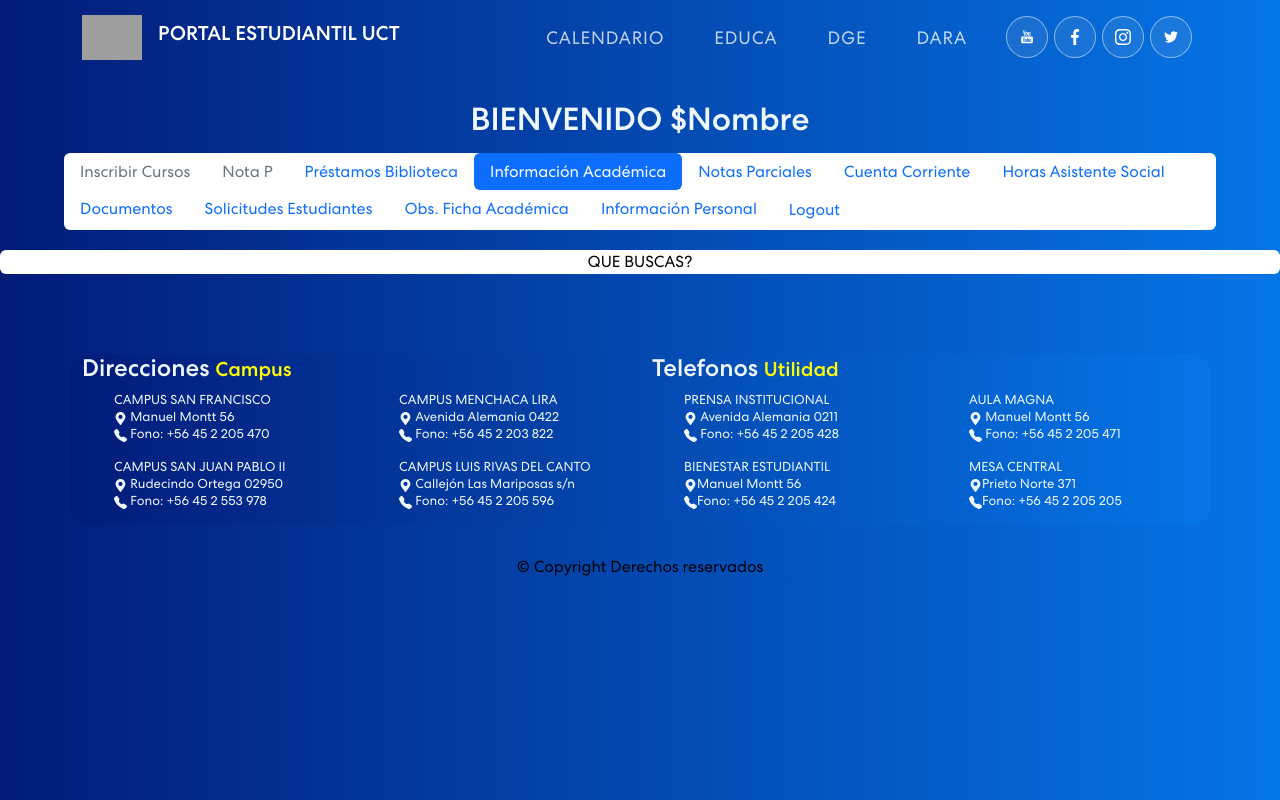
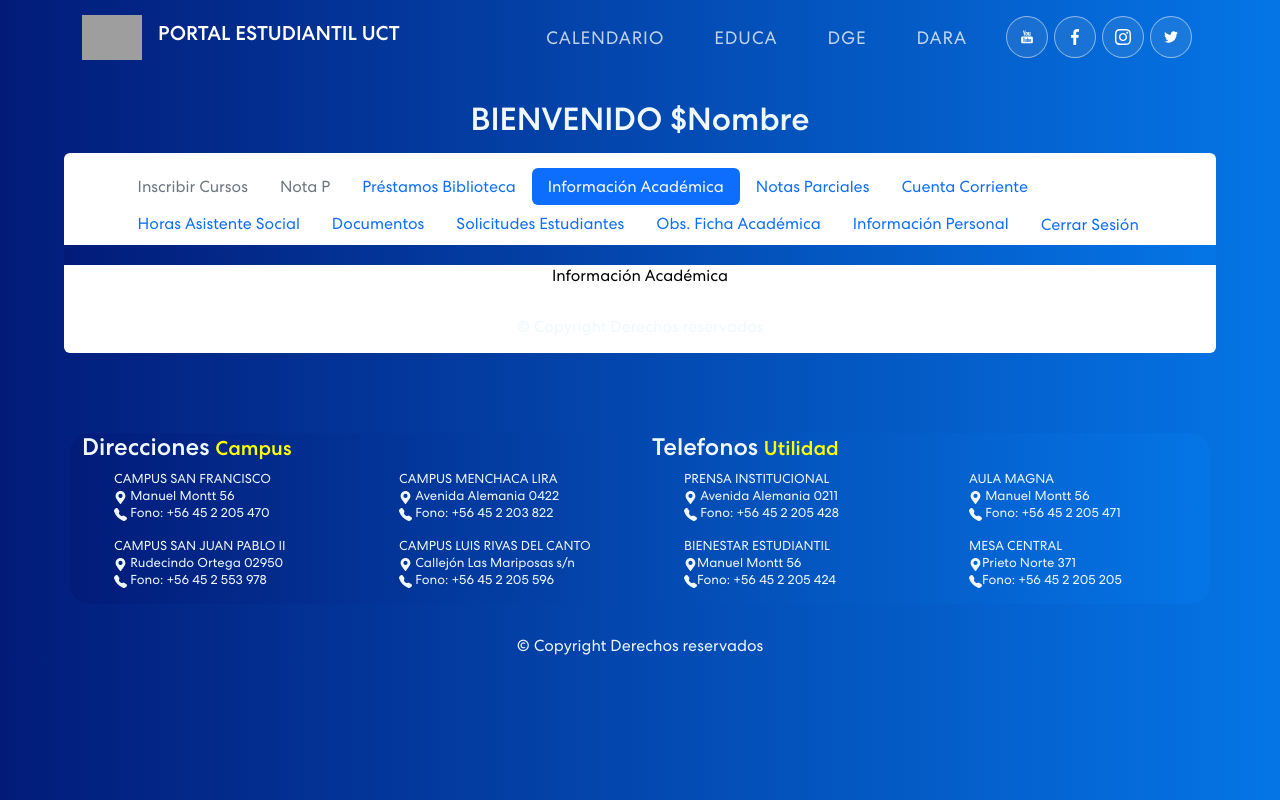
Before and after one commit to jorge-conejeros/Integracion-IV, a React (Create React App) app in the folder reactfront/: page /login in a window 1280 px wide. Both pictures are taken after a click on the button "Información Académica". Built offline with nearby package versions, Linux system fonts and the light colour scheme; grey boxes are pictures that could not be loaded.

Commit message:
Div compartido

```diff
--- a/reactfront/src/Styles/Footer.css
+++ b/reactfront/src/Styles/Footer.css
@@ -1,4 +1,5 @@
 #copy-container {
     text-align: center;
     margin-top: 30px;
+    color: aliceblue;
 }
--- a/reactfront/src/Styles/Menu.css
+++ b/reactfront/src/Styles/Menu.css
@@ -0,0 +1,27 @@
+.espacio{
+    background: #0575E6;
+    /* fallback for old browsers */
+    background: -webkit-linear-gradient(to right, #021B79, #0575E6);
+    /* Chrome 10-25, Safari 5.1-6 */
+    background: linear-gradient(to right, #021B79, #0575E6);
+    height: 20px;
+    position: relative;
+}
+
+/* Menu con opciones */
+.banner-container {
+    text-align: center;
+    align-content: left;
+    border-radius: 6px;
+    position: relative;
+    margin-top: 15px;
+}
+
+/* Donde va la informacion*/
+.Info-container {
+    position: relative;
+    text-align: center;
+    align-content: left;
+    border-radius: 6px;
+    background: white;
+}
--- a/reactfront/src/Styles/Session.css
+++ b/reactfront/src/Styles/Session.css
@@ -22,27 +22,6 @@ body{
     color: aliceblue;
 }
 
-/* Menu con opciones */
-.banner-container {
-    position: relative;
-    text-align: center;
-    align-content: left;
-    border-radius: 6px;
-    position: relative;
-    margin-top: 15px;
-}
-
-/* Donde va la informacion*/
-.Info-container {
-    position: relative;
-    text-align: center;
-    align-content: left;
-    border-radius: 6px;
-    position: relative;
-    margin-top: 20px;
-    background: white;
-}
-
 .Contacto-container{
     margin-top: 10px auto;
 }
--- a/reactfront/src/components/Menu.js
+++ b/reactfront/src/components/Menu.js
@@ -1,22 +1,35 @@
-import React from 'react'
+import React, { useState } from 'react'
 import '../Styles/Menu.css'
 import Nav from 'react-bootstrap/Nav';
 import axios from 'axios';
 import { Link } from 'react-router-dom';
 import { useNavigate } from 'react-router-dom';
-import '../Styles/Login.css'
 import Swal from 'sweetalert2'
 import withReactContent from 'sweetalert2-react-content'
+import Session from '../pages/Session';
+import '../Styles/Menu.css'
+import Footer from '../components/Footer'
+import NavBar from '../components/Navbar'
+
 
 const endpoint ='http://127.0.0.1:8000/api';
-
 
 function Menu() {
   const MySwal = withReactContent(Swal);
   const navigate = useNavigate();
+
+  function prestamo(e) {
+    e.preventDefault();
+    console.log("divcompartido");
+  }
+
+  const [myDiv, setMyDiv] = useState("");
+
+
+
+
   const logoutSubmit = (e) => {
       e.preventDefault();
-
       axios.post(`${endpoint}/logout`).then(res => {
           if(res.data.status === 200)
           {
@@ -30,11 +43,11 @@ function Menu() {
               });
               navigate('/');
           }
-      });
-
-  }
+      });}
 
     return (
+        <>
+        <div className='banner-container'>
           <Nav variant="pills" defaultActiveKey="/home">
             <Nav.Item>
               <Nav.Link eventKey="disabled" disabled>Inscribir Cursos</Nav.Link>
@@ -43,36 +56,52 @@ function Menu() {
               <Nav.Link eventKey="disabled" disabled>Nota P</Nav.Link>
             </Nav.Item>
             <Nav.Item>
-            <Nav.Link eventKey="link-3">Préstamos Biblioteca</Nav.Link>
+              <Nav.Link eventKey="link-3" onClick={() => setMyDiv("Préstamos Biblioteca")}>Préstamos Biblioteca</Nav.Link>
             </Nav.Item>
             <Nav.Item>
-            <Nav.Link eventKey="link-4">Información Académica</Nav.Link>
+              <Nav.Link eventKey="link-4" onClick={() => setMyDiv("Información Académica")}>Información Académica</Nav.Link>
             </Nav.Item>
             <Nav.Item>
-            <Nav.Link eventKey="link-5">Notas Parciales</Nav.Link>
+              <Nav.Link eventKey="link-5" onClick={() => setMyDiv("Notas Parciales")}>Notas Parciales</Nav.Link>
             </Nav.Item>
             <Nav.Item>
-            <Nav.Link eventKey="link-6">Cuenta Corriente</Nav.Link>
+              <Nav.Link eventKey="link-6" onClick={() => setMyDiv("Cuenta Corriente")}>Cuenta Corriente</Nav.Link>
             </Nav.Item>
             <Nav.Item>
-            <Nav.Link eventKey="link-7">Horas Asistente Social</Nav.Link>
+              <Nav.Link eventKey="link-7" onClick={() => setMyDiv("Horas Asistente Social")}>Horas Asistente Social</Nav.Link>
             </Nav.Item>
             <Nav.Item>
-            <Nav.Link eventKey="link-8">Documentos</Nav.Link>
+              <Nav.Link eventKey="link-8" onClick={() => setMyDiv("Documentos")}>Documentos</Nav.Link>
             </Nav.Item>
             <Nav.Item>
-            <Nav.Link eventKey="l9">Solicitudes Estudiantes</Nav.Link>
+              <Nav.Link eventKey="l9" onClick={() => setMyDiv("Solicitudes Estudiantes")}>Solicitudes Estudiantes</Nav.Link>
             </Nav.Item>
             <Nav.Item>
-            <Nav.Link eventKey="10">Obs. Ficha Académica</Nav.Link>
+              <Nav.Link eventKey="10" onClick={() => setMyDiv("Obs. Ficha Académica")}>Obs. Ficha Académica</Nav.Link>
             </Nav.Item>
             <Nav.Item>
-            <Nav.Link eventKey="11">Información Personal</Nav.Link>
+              <Nav.Link eventKey="11" onClick={() => setMyDiv("Información Personal")}>Información Personal</Nav.Link>
             </Nav.Item>
             <Nav.Item>
-            <button type='button' onClick={logoutSubmit} className='nav-link btn btn-danger btn-sm'>Logout</button>
+              <button type='button' onClick={logoutSubmit} className='nav-link btn btn-danger btn-sm'>Cerrar Sesión</button>
             </Nav.Item>
           </Nav>
+        </div>
+        <div className='espacio'></div>
+        <div className='Info-container' id='divshare'>
+          <p>{myDiv}</p>
+          <p>
+            {myDiv === "Información Académica" &&
+            <div className='Footer-container'>
+            <Footer />
+            </div>}
+            {myDiv === "Documentos" &&
+            <div className='nav-container'>
+            <NavBar />
+            </div>}
+          </p>
+        </div>
+        </>
       );
 }
 
--- a/reactfront/src/pages/Session.js
+++ b/reactfront/src/pages/Session.js
@@ -6,8 +6,8 @@ import Menu from '../components/Menu'
 import '../Styles/Session.css'
 import axios from 'axios';
 
-
 const endpoint = 'http://127.0.0.1:8000/api';
+//const divcompartido = document.getElementById('divshare');
 
 const Session = () => {
 
@@ -22,9 +22,6 @@ const Session = () => {
       <div className='banner-container'>
         <Menu />
       </div>
-      <div className='Info-container'>
-        QUE BUSCAS?
-      </div>
       <div className='Contacto-container'>
         <Contacto />
       </div>
```
Lines whose indentation alone changed are shown as unchanged.
